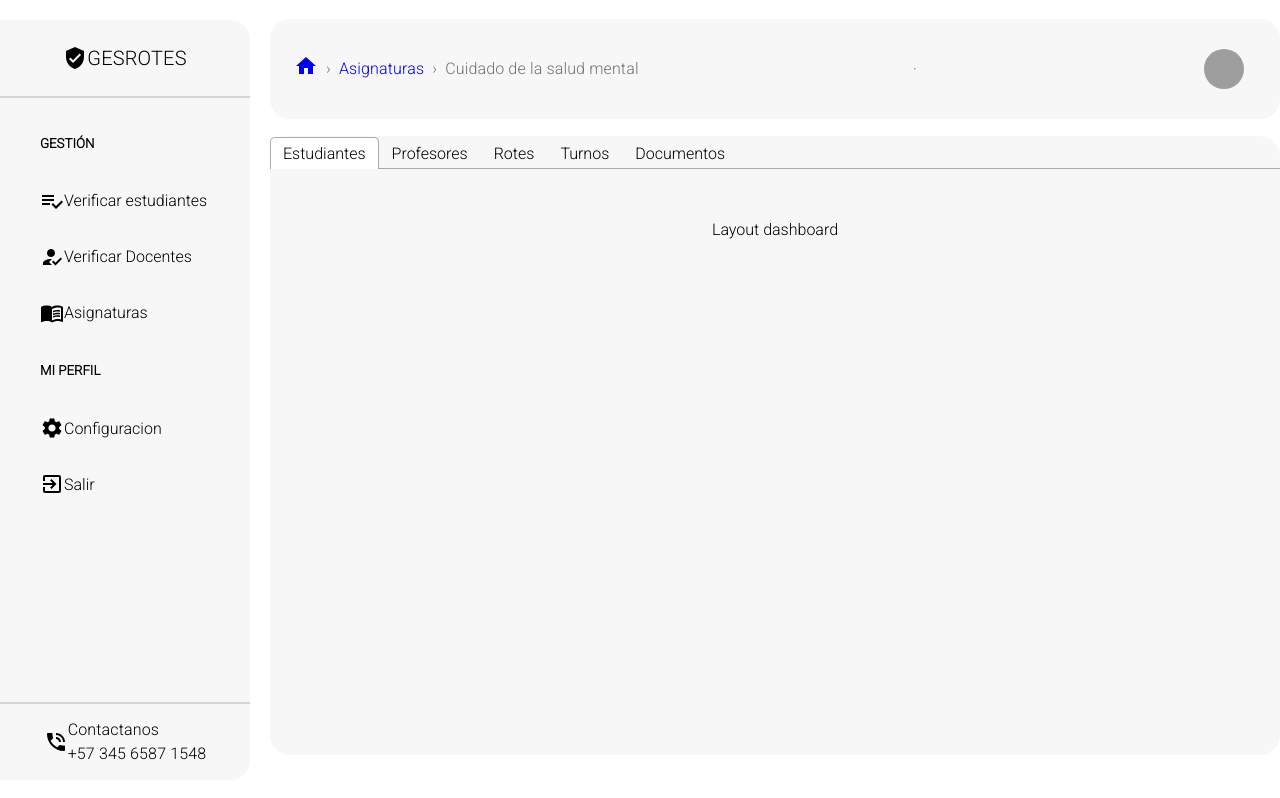
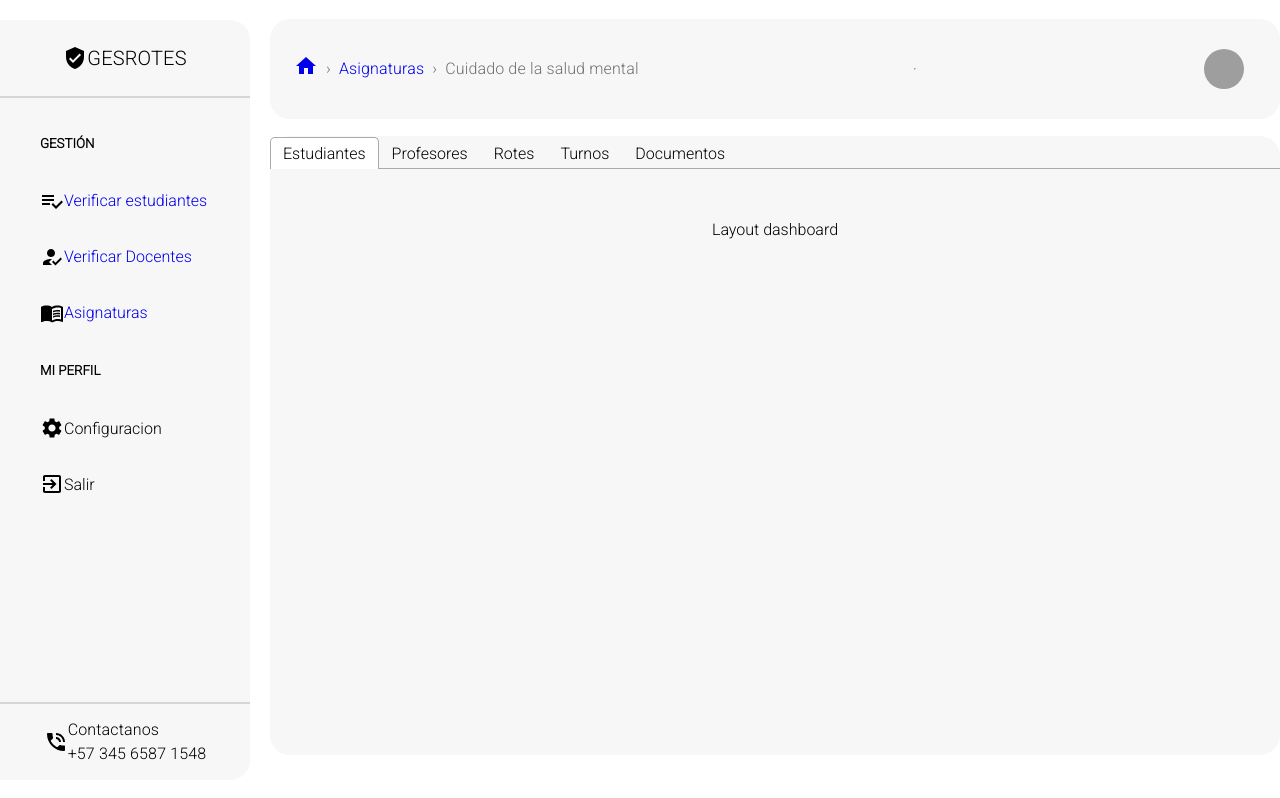
Before and after one commit to EstevanCD/gesrotesFront, a React (Vite) app: page /TabComponent/1 in a window 1280 px wide. Built offline with nearby package versions, Linux system fonts and the light colour scheme; grey boxes are pictures that could not be loaded.

Commit message:
Upgrade navbar

```diff
--- a/package.json
+++ b/package.json
@@ -16,6 +16,7 @@
     "@mui/icons-material": "^5.11.16",
     "@mui/material": "^5.12.3",
     "react": "^18.2.0",
+    "react-breadcrumbs": "^2.1.7",
     "react-datepicker": "^4.11.0",
     "react-dom": "^18.2.0",
     "react-icons": "^4.8.0",
--- a/src/App.jsx
+++ b/src/App.jsx
@@ -1,11 +1,11 @@
 import { Navigate, Route, Routes } from "react-router-dom";
+
 import Subjects from "./components/Subject";
 import TabComponents from "./components/TabComponent/TabComponent";
 import CycleCreations from "./components/Modals/CycleCreation";
 
 function App() {
   return (
-
     <>
       <Routes>
         {<Route path="/TabComponent/:id" element={<TabComponents />} />}
--- a/src/components/Navbar/Navbar.module.css
+++ b/src/components/Navbar/Navbar.module.css
@@ -53,6 +53,10 @@
     display: flex;
 }
 
+.link{
+    text-decoration: none;
+}
+
 
 @media only screen and (min-width: 768px) {
     /* tablets and desktop */
--- a/src/components/Navbar/index.jsx
+++ b/src/components/Navbar/index.jsx
@@ -12,11 +12,14 @@ import MenuBookIcon from '@material-ui/icons/MenuBook';
 import SettingsIcon from '@material-ui/icons/Settings';
 import ExitToAppIcon from '@material-ui/icons/ExitToApp';
 
+import {  Link } from "react-router-dom";
+
+
 function Navbar() {
   const optionsMenu = [
-    <><ChecklistIcon/> Verificar estudiantes</>,
-    <><HowToRegIcon/> Verificar Docentes</>,
-    <><MenuBookIcon/> Asignaturas</>,
+    <><ChecklistIcon/><Link to="/" style={{ textDecoration: "none" }}>Verificar estudiantes</Link></>,
+    <><HowToRegIcon/> <Link to="/" style={{ textDecoration: "none" }}>Verificar Docentes</Link></>,
+    <><MenuBookIcon/> <Link to="/subjects" style={{ textDecoration: "none" }}>Asignaturas</Link></>,
   ];
 
   const optionsProfile = [
```
Also changed, not shown: 2 other files (tests, documents, lock files or other folders).
